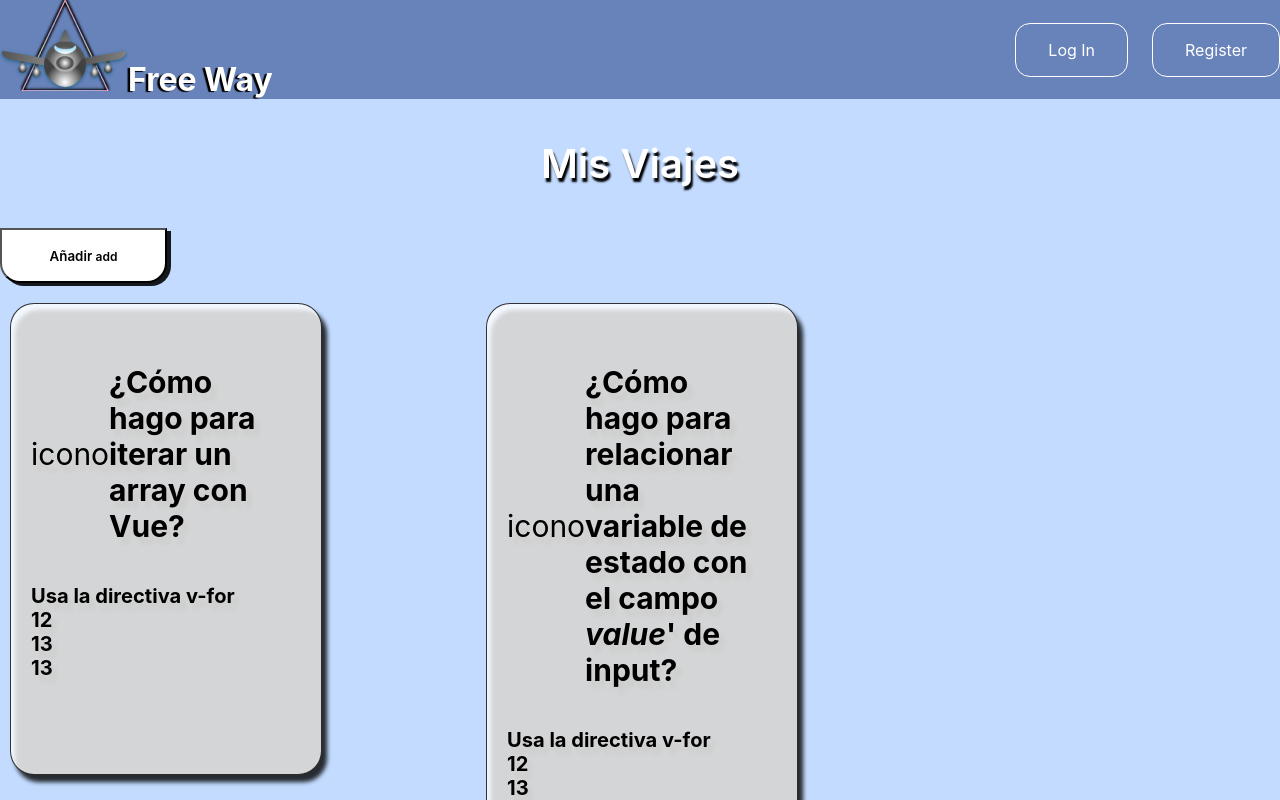
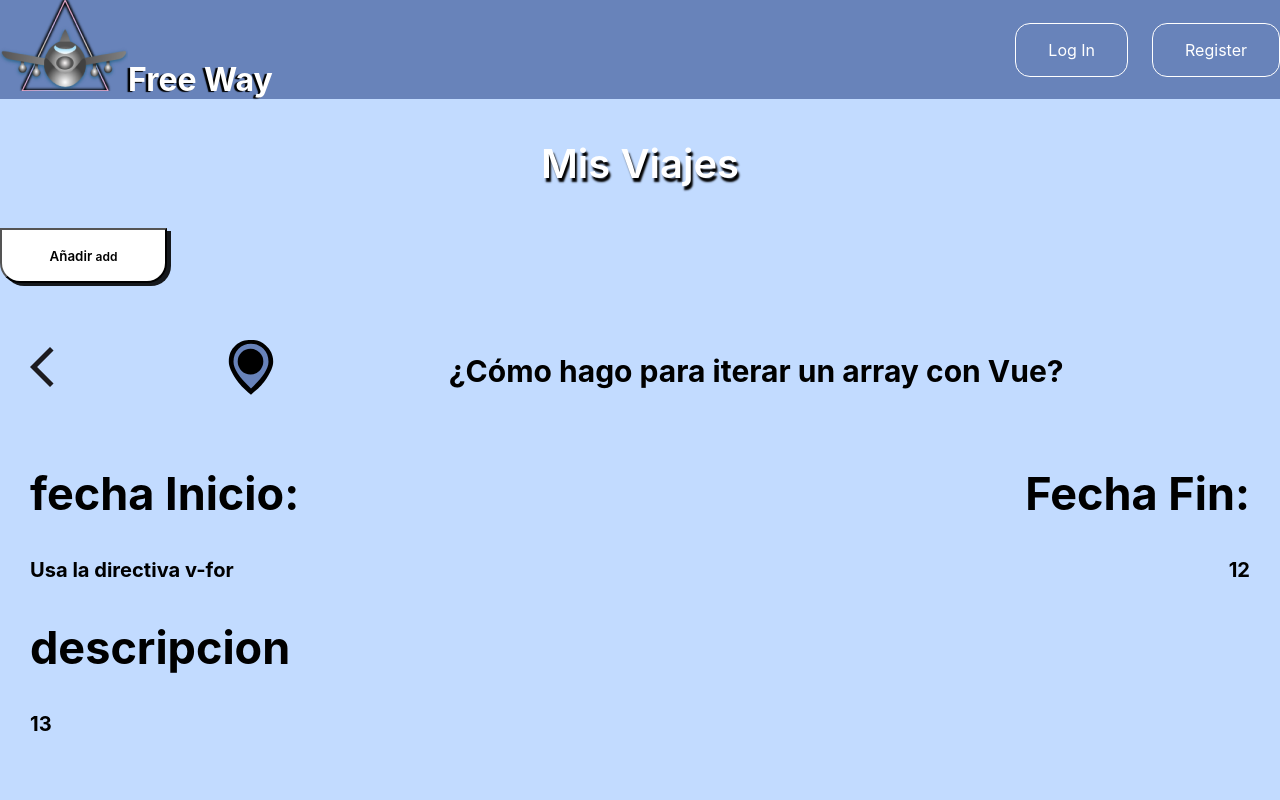
Before and after one commit to PlanificacionViaje/PlanificacioFrontEnd, a Vue app: page / in a window 1280 px wide. Shown: the top 800 px of the page. Built offline with nearby package versions, Linux system fonts and the light colour scheme; the HTML template or start-up script is replaced by a standard one.

Commit message:
falta poner bien ubi

```diff
--- a/src/Components/AddQuestion.vue
+++ b/src/Components/AddQuestion.vue
@@ -11,7 +11,6 @@
         <div v-show="showAlertMsg" class="alert">
             No puedes dejar la tarjeta vacia
         </div>
-
 
         <form id="question-form" @submit.prevent="addNewNote">
             <!-- single input -->
@@ -32,14 +31,6 @@
                 <input type="date" class="inputsubmit" v-model="noteFechafin">
             </div>
             <!-- end of single input -->
-             <!-- single input -->
-            <h5 class="text">Presupuesto</h5>
-            <div class="">
-                <input type="" class="inputsubmit" v-model="notePresupuesto">
-            </div>
-            <!-- end of single input -->
-
-
              <!-- single input -->
             <h5 class="text">Descripción</h5>
             <div class="">
@@ -64,13 +55,12 @@ export default {
             noteNombre: "",
             noteFechainicio: "",
             noteFechafin: "",
-            notePresupuesto: "",
             noteDescripcion: ""
         }
     },
     methods: {
         addNewNote() {
-            if (this.noteNombre.trim() == ""  || this.noteFechainicio.trim() == "" || this.noteFechafin.trim() == "" || this.notePresupuesto.trim() == "" || this.noteDescripcion.trim() == "") {
+            if (this.noteNombre.trim() == ""  || this.noteFechainicio.trim() == "" || this.noteFechafin.trim() == "" ||  this.noteDescripcion.trim() == "") {
                 this.showAlertMsg = true;
 
                 setTimeout(() => {
@@ -85,7 +75,6 @@ export default {
             this.noteNombre = this.noteNombre = "";
             this.noteFechainicio = this.noteFechainicio="";
             this.noteFechafin = this.noteFechafin="";
-            this.notePresupuesto = this.noteFechainicio="";
             this.noteDescripcion = this.noteDescripcion="";
 
         },
@@ -94,7 +83,6 @@ export default {
             this.noteNombre = this.noteNombre = "";
             this.noteFechainicio = this.noteFechainicio="";
             this.noteFechafin = this.noteFechafin="";
-            this.notePresupuesto = this.notePresupuesto="";
             this.noteDescripcion = this.noteDescripcion="";
         }
     }
--- a/src/Components/QuestionCard.vue
+++ b/src/Components/QuestionCard.vue
@@ -9,8 +9,6 @@
                     <input type="date" class="" id="fechainicio-input" rows="3" v-model="noteFechainicioEdited">
                 <h5 class="">Fechafin</h5>
                     <input type="date" class="" id="Fechafin-input" rows="3" v-model="noteFechafinEdited">
-                <h5 class="">Presupuesto</h5>
-                    <input type="" class="" id="Presupuesto-input" rows="3" v-model="notePresupuestoEdited">
                 <h5 class="">Descripcion</h5>
                     <input type="text" class="" id="Descripcion-input" rows="3" v-model="noteDescripcionEdited" maxlength="500">
                     <div class="btnedit">
@@ -24,28 +22,40 @@
         </div>
 
         <div v-else class="grid-item">
-            <section id="cabecera-grid">
-            <p> icono </p>
+            <div class="nombre">
+
+            <a href="www.google.com" id="arrow-flashcard">
+            <img src="public\Icons\arrow_forward_ios.svg"  id="icon-arrow" alt="icon arrow">
+            </a>
+             <a href="#" id="ubi-flashcard">
+            <img src="  public\Icons\location-deco.svg" id="icon-ubi" alt="icon ubi">
+            </a>
+
+
              <h4 class="text-note-nombre" v-html="note.Nombre" ></h4>
-            <a href="#" @click.prevent="editCard" id="edit-flashcard">
+             <a href="#" @click.prevent="editCard" id="edit-flashcard">
             <img src="public\Icons\edit.svg" id="icon-edit" alt="icon edit" class="icon">
             </a>
-            </section>
-
-            <!-- <h5 class="text-note">{{ note.Nombre }}</h5> -->
-            <h6  class="text-note">{{ note.Fechainicio }}</h6>
+            </div>
+            <div class="fechainicio">
+            <h2>fecha Inicio:</h2>
+            <h2>Fecha Fin:</h2>
+            </div>
+            <div class="numerofecha">
+             <h6  class="text-note">{{ note.Fechainicio }}</h6>
             <h6  class="text-note">{{ note.Fechafin }}</h6>
-            <h6 class="text-note">{{ note.Presupuesto }}</h6>
-            <h6 class="text-note-desc">{{ note.Descripcion }}</h6>
-
-            <section id="fin-grid">
+            </div>
+            <div>
+            <h2>descripcion</h2>
+            </div>
+            <div>
+             <h6 class="text-note-desc">{{ note.Descripcion }}</h6>
+            </div>
+            <div>
             <a href="#" @click.prevent="deleteCard" id="delete-flashcard">
             <img src="public\Icons\delete.svg"  id="icon-delete" alt="icon delete" class="icon">
             </a>
-            </section>
-
-
-
+            </div>
         </div>
     </div>
 
@@ -64,20 +74,18 @@ export default {
             noteAnswerEdited: "",
             noteFechainicioEdited:"",
             noteFechafinEdited:"",
-            notePresupuestoEdited:"",
             noteDescripcionEdited:""
 
         }
     },
     methods: {
         submitEditNote() {
-            this.$emit("edit", { id: this.note.id, newData: { Nombre: this.noteNombreEdited, Fechainicio: this.noteFechainicioEdited, Fechafin: this.noteFechafinEdited,Presupuesto:this.notePresupuestoEdited,Descripcion:this.noteDescripcionEdited } });
+            this.$emit("edit", { id: this.note.id, newData: { Nombre: this.noteNombreEdited, Fechainicio: this.noteFechainicioEdited, Fechafin: this.noteFechafinEdited,Descripcion:this.noteDescripcionEdited } });
 
             this.showEditCard = !this.showEditCard;
             this.noteNombreEdited = "";
             this. noteFechainicioEdited ="";
             this. noteFechafinEdited = "";
-            this.notePresupuestoEdited ="";
             this.noteDescripcionEdited ="";
 
         },
@@ -85,7 +93,6 @@ export default {
             this.noteNombreEdited = "";
             this. noteFechainicioEdited ="";
             this. noteFechafinEdited = "";
-            this.notePresupuestoEdited ="";
             this.noteDescripcionEdited ="";
             this.showEditCard = !this.showEditCard;
         },
@@ -93,7 +100,6 @@ export default {
             this.noteNombreEdited = this.note.Nombre;
             this. noteFechainicioEdited =this.note.Fechainicio;
             this. noteFechafinEdited = this.note.Fechafin;
-            this.notePresupuestoEdited =this.note.Presupuesto;
             this.noteDescripcionEdited =this.note.Descripcion;
             this.showEditCard = !this.showEditCard;
         },
@@ -108,16 +114,8 @@ export default {
 
 
 .grid-item {
-  background-color: rgba(255, 255, 255, 0.8);
-  border: 1px solid rgba(0, 0, 0, 0.8);
   padding: 20px;
   font-size: 30px;
-  text-align: start;
-  margin-top: 10px;
-  filter: drop-shadow(5px 7px 2px #000000);
-  border-radius: 24px;
-  min-height: 430px;
-  width: 270px;
 }
 
 
@@ -172,4 +170,36 @@ background-color: rgba(255, 255, 255, 0.8);
 .grid-item:hover .icon {
     opacity: 1;
 }
+
+
+.nombre{
+     display: flex;
+    justify-content: space-between;
+    align-items: center;
+}
+
+
+.fechainicio{
+     display: flex;
+    justify-content: space-between;
+    align-items: center;
+}
+
+.numerofecha{
+     display: flex;
+    justify-content: space-between;
+    align-items: center;
+    }
+
+    #icon-ubi{
+    height: 70px;
+    }
+
+   .obj{
+    display: flex;
+    justify-content: space-between;
+    align-items: center;
+   }
+
+
 </style>
--- a/src/assets/main.css
+++ b/src/assets/main.css
@@ -125,9 +125,6 @@ textarea {
   }
 
 #questions-list{
-  display: grid;
-  column-gap: 50px;
-  grid-template-columns: auto auto auto auto;
   padding: 10px;
   gap: 20px;
 }
```
